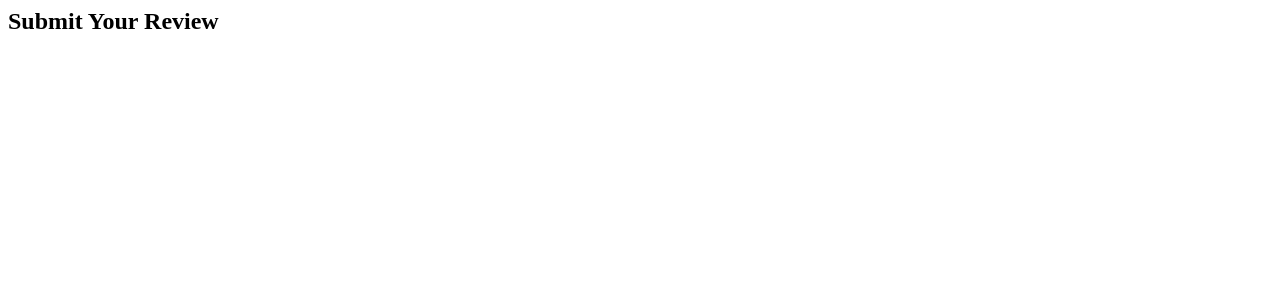
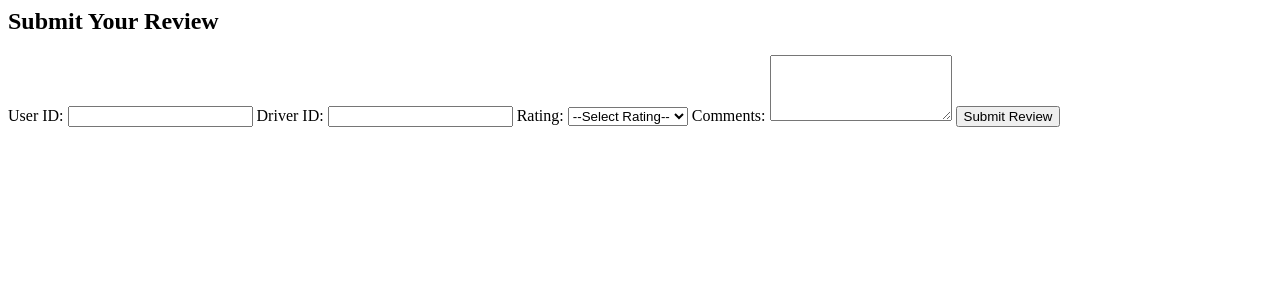
Before and after one commit to IT24103806/PGNO_23_Taxi-and-Cab-Service-Booking-Platform, a Java web app: page /submitReview.jsp in a window 1280 px wide. Shown: the top 300 px of the page. Run offline with Tomcat 11, a stand-in JSP engine, Linux system fonts and the light colour scheme.

Commit message:
Update submitReview - form added
Review submitting form added

```diff
--- a/src/main/webapp/submitReview.jsp
+++ b/src/main/webapp/submitReview.jsp
@@ -8,6 +8,28 @@
 <body>
 <div class="container">
     <h2>Submit Your Review</h2>
+    <form action="saveReview.jsp" method="post">
+        <label for="userID">User ID:</label>
+        <input type="text" name="userID" id="userID" required>
+
+        <label for="driverID">Driver ID:</label>
+        <input type="text" name="driverID" id="driverID" required>
+
+        <label for="rating">Rating:</label>
+        <select name="rating" id="rating" required>
+            <option value="">--Select Rating--</option>
+            <option value="1">Very Bad</option>
+            <option value="2">Bad</option>
+            <option value="3">Average</option>
+            <option value="4">Good</option>
+            <option value="5">Excellent</option>
+        </select>
+
+        <label for="comments">Comments:</label>
+        <textarea name="comments" id="comments" rows="4" required></textarea>
+
+        <input type="submit" value="Submit Review">
+    </form>
 </div>
 </body>
 </html>
```
